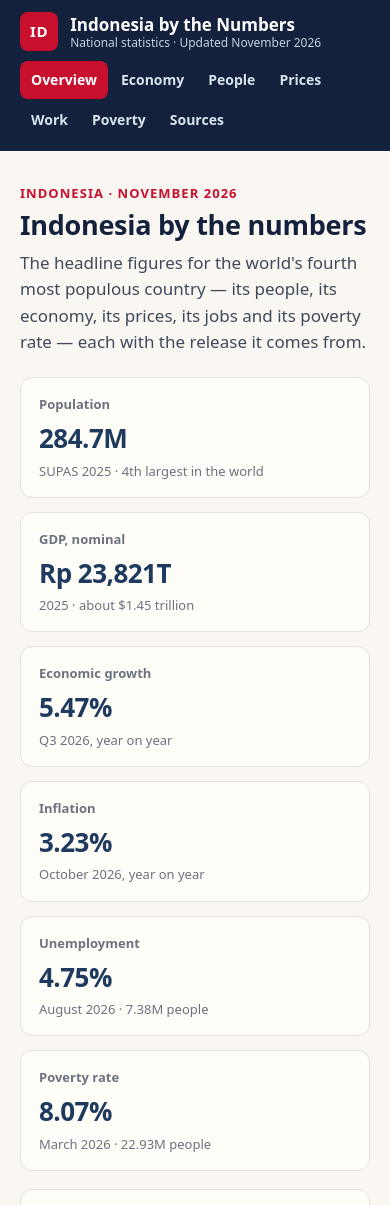
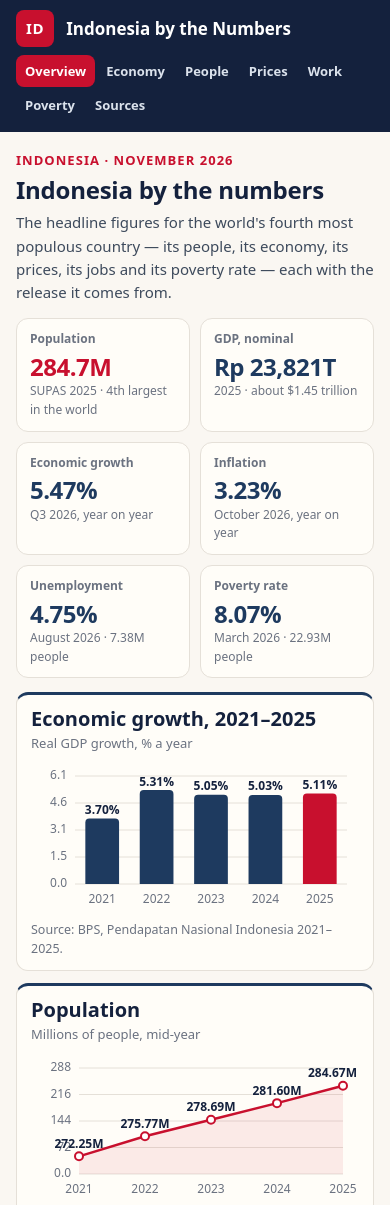
Before and after one commit to sura19/indonesia-stats-site, a plain HTML site: page app/index.html in a window 390 px wide. Shown: the top 1205 px of the page. Drawn offline with Linux system fonts and the light colour scheme.

Commit message:
Polish layout so charts fit the screenshot viewport
* Polish layout so charts fit the screenshot viewport

* Polish layout so charts fit the screenshot viewport

* Polish layout so charts fit the screenshot viewport

```diff
--- a/app/css/style.css
+++ b/app/css/style.css
@@ -24,9 +24,9 @@ body {
 
 /* Header */
 .site-header { background: var(--ink); color: #fff; position: sticky; top: 0; z-index: 10; }
-.header-inner { max-width: 1120px; margin: 0 auto; padding: 12px 20px; display: flex; align-items: center; gap: 24px; flex-wrap: wrap; }
+.header-inner { max-width: 1120px; margin: 0 auto; padding: 10px 20px; display: flex; align-items: center; gap: 24px; flex-wrap: wrap; }
 .brand { display: flex; align-items: center; gap: 12px; color: #fff; text-decoration: none; }
-.brand-mark { background: var(--red); color: #fff; font-weight: 800; font-size: 15px; padding: 8px 10px; border-radius: 8px; letter-spacing: 0.04em; }
+.brand-mark { background: var(--red); color: #fff; font-weight: 800; font-size: 15px; padding: 7px 10px; border-radius: 8px; letter-spacing: 0.04em; }
 .brand-text { display: flex; flex-direction: column; line-height: 1.25; }
 .brand-text strong { font-size: 17px; }
 .brand-text small { color: #c8d0dc; font-size: 12px; }
@@ -36,27 +36,30 @@ body {
 .nav-link.active { background: var(--red); color: #fff; }
 
 /* Page */
-.page { max-width: 1120px; margin: 0 auto; padding: 28px 20px 40px; }
-.section-head { margin: 4px 0 22px; }
+.page { max-width: 1120px; margin: 0 auto; padding: 20px 20px 40px; }
+.section-head { margin: 2px 0 14px; }
 .kicker { color: var(--red); font-weight: 700; font-size: 13px; letter-spacing: 0.08em; text-transform: uppercase; margin: 0 0 6px; }
-.section-head h1 { font-size: 34px; line-height: 1.15; margin: 0 0 10px; letter-spacing: -0.01em; }
-.lede { font-size: 17px; color: #3d4a5c; max-width: 720px; margin: 0; }
+.section-head h1 { font-size: 30px; line-height: 1.15; margin: 0 0 8px; letter-spacing: -0.01em; }
+.lede { font-size: 16px; color: #3d4a5c; max-width: 780px; margin: 0; }
 
-/* Stat cards */
-.stat-grid { display: grid; grid-template-columns: repeat(3, 1fr); gap: 14px; margin-bottom: 18px; }
-.stat-card { background: var(--card); border: 1px solid var(--line); border-radius: var(--radius); padding: 16px 18px; }
+/* Stat cards: one row of four on desktop, so the headline figures and
+   the first charts all fit in one screenshot viewport. The lead figure
+   of each view is picked out in flag red. */
+.stat-grid { display: grid; grid-template-columns: repeat(4, 1fr); gap: 12px; margin-bottom: 14px; }
+.stat-card { background: var(--card); border: 1px solid var(--line); border-radius: var(--radius); padding: 13px 16px; }
+.stat-card:first-child .stat-value { color: var(--red); }
 .stat-label { margin: 0 0 4px; color: var(--muted); font-size: 13px; font-weight: 600; }
-.stat-value { margin: 0 0 2px; font-size: 30px; font-weight: 800; letter-spacing: -0.02em; color: var(--navy); }
+.stat-value { margin: 0 0 2px; font-size: 32px; font-weight: 800; line-height: 1.15; letter-spacing: -0.02em; color: var(--navy); }
 .stat-sub { margin: 0; color: var(--muted); font-size: 13px; }
 
 /* Panels */
-.panel-row { display: grid; grid-template-columns: 1.6fr 1fr; gap: 14px; margin-bottom: 18px; }
-.panel { background: var(--card); border: 1px solid var(--line); border-radius: var(--radius); padding: 18px 20px; margin-bottom: 18px; }
+.panel-row { display: grid; grid-template-columns: 1.6fr 1fr; gap: 12px; margin-bottom: 14px; }
+.panel { background: var(--card); border: 1px solid var(--line); border-top: 3px solid var(--navy); border-radius: var(--radius); padding: 14px 18px; margin-bottom: 14px; }
 .panel-row .panel { margin-bottom: 0; }
-.panel h2 { font-size: 19px; margin: 0 0 2px; }
-.panel-sub { color: var(--muted); font-size: 13px; margin: 0 0 12px; }
+.panel h2 { font-size: 20px; line-height: 1.2; margin: 0 0 2px; }
+.panel-sub { color: var(--muted); font-size: 13px; margin: 0 0 8px; }
 .panel canvas { width: 100%; display: block; }
-.source-note { color: var(--muted); font-size: 12.5px; margin: 10px 0 0; }
+.source-note { color: var(--muted); font-size: 12.5px; margin: 8px 0 0; }
 .body-text { color: #3d4a5c; max-width: 720px; }
 .year-pick { float: right; font-size: 14px; font-weight: 400; }
 .year-pick select, .year-pick input, .year-pick button {
@@ -100,8 +103,19 @@ body {
   .fact-list { grid-template-columns: 1fr; }
 }
 @media (max-width: 520px) {
-  .stat-grid { grid-template-columns: 1fr; }
-  .stat-value { font-size: 26px; }
-  .header-inner { gap: 10px; }
+  /* Two-across stat cards on phones, so the first chart still fits
+     under them in one phone screenshot. */
+  .stat-grid { grid-template-columns: repeat(2, 1fr); gap: 10px; }
+  .stat-card { padding: 11px 13px; }
+  .stat-label { font-size: 12px; }
+  .stat-value { font-size: 24px; }
+  .stat-sub { font-size: 12px; }
+  .panel { padding: 12px 14px; }
+  .header-inner { gap: 8px; padding: 10px 16px; }
+  .brand-text small { display: none; }
   .main-nav { margin-left: 0; }
+  .nav-link { padding: 6px 9px; font-size: 13px; }
+  .page { padding: 16px 16px 32px; }
+  .section-head h1 { font-size: 24px; }
+  .lede { font-size: 15px; }
 }
--- a/app/js/charts.js
+++ b/app/js/charts.js
@@ -21,6 +21,14 @@ function setup(canvas, height) {
   return { ctx, w, h: height };
 }
 
+// Charts fit the space the screenshot gives them: shorter on narrow
+// (phone) canvases, so the whole chart — bars, labels and axis — stays
+// inside the viewport instead of being cut at its bottom edge.
+function fitHeight(canvas) {
+  const w = canvas.clientWidth || canvas.parentElement.clientWidth || 600;
+  return w < 420 ? 150 : 190;
+}
+
 function axes(ctx, w, h, pad, maxV, ticks) {
   ctx.strokeStyle = GRID;
   ctx.fillStyle = MUTED;
@@ -39,7 +47,8 @@ function axes(ctx, w, h, pad, maxV, ticks) {
 }
 
 export function drawBarChart(canvas, data, opts) {
-  const { unit = "", color = NAVY, height = 220, highlightLast = false } = opts || {};
+  const { unit = "", color = NAVY, height: optHeight, highlightLast = false } = opts || {};
+  const height = optHeight || fitHeight(canvas);
   const { ctx, w, h } = setup(canvas, height);
   const pad = { top: 14, right: 12, bottom: 28, left: 44 };
   const maxV = Math.max(...data.map((d) => d.value)) * 1.15;
@@ -65,7 +74,8 @@ export function drawBarChart(canvas, data, opts) {
 }
 
 export function drawLineChart(canvas, data, opts) {
-  const { unit = "", color = RED, height = 220, fill = true } = opts || {};
+  const { unit = "", color = RED, height: optHeight, fill = true } = opts || {};
+  const height = optHeight || fitHeight(canvas);
   const { ctx, w, h } = setup(canvas, height);
   const pad = { top: 16, right: 16, bottom: 28, left: 48 };
   const values = data.map((d) => d.value);
@@ -91,6 +101,12 @@ export function drawLineChart(canvas, data, opts) {
   ctx.strokeStyle = color;
   ctx.lineWidth = 2.5;
   ctx.stroke();
+  // End labels are clamped inside the canvas: a centred "Mar 2026" or
+  // "284.67M" at the last point would otherwise run past the right edge.
+  const clampX = (x, text) => {
+    const tw = ctx.measureText(text).width;
+    return Math.max(tw / 2 + 2, Math.min(w - tw / 2 - 2, x));
+  };
   ctx.textAlign = "center";
   data.forEach((d, i) => {
     ctx.beginPath();
@@ -100,26 +116,30 @@ export function drawLineChart(canvas, data, opts) {
     ctx.strokeStyle = color;
     ctx.lineWidth = 2;
     ctx.stroke();
+    const valueText = d.value.toFixed(2).replace(/\.00$/, "") + unit;
     ctx.fillStyle = INK;
     ctx.font = "bold 12px system-ui, -apple-system, sans-serif";
-    ctx.fillText(d.value.toFixed(2).replace(/\.00$/, "") + unit, xs[i], ys[i] - 12);
+    ctx.fillText(valueText, clampX(xs[i], valueText), ys[i] - 12);
     ctx.font = "12px system-ui, -apple-system, sans-serif";
     ctx.fillStyle = MUTED;
-    ctx.fillText(d.label, xs[i], h - pad.bottom + 16);
+    ctx.fillText(d.label, clampX(xs[i], d.label), h - pad.bottom + 16);
   });
 }
 
 export function drawDonut(canvas, data, opts) {
-  const { height = 220, colors = [NAVY, RED, TEAL, AMBER, "#7c6aa8", "#8a8f98"], centerTop = null, centerSub = "share of GDP" } = opts || {};
+  const { height: optHeight, colors = [NAVY, RED, TEAL, AMBER, "#7c6aa8", "#8a8f98"], centerTop = null, centerSub = "share of GDP" } = opts || {};
+  const height = optHeight || fitHeight(canvas);
   // Wide canvas: legend beside the ring. Narrow canvas (phones): legend
   // below the ring, with a taller canvas so nothing is clipped.
   const probeW = canvas.clientWidth || canvas.parentElement.clientWidth || 600;
   const side = probeW >= 420;
-  const tall = side ? height : 178 + data.length * 22 + 8;
+  // Narrow layout packs the ring and legend tight: ring centre at 76 with
+  // radius 63, legend rows 22 apart starting 20 below the ring's edge.
+  const tall = side ? height : 158 + (data.length - 1) * 22 + 14;
   const { ctx, w, h } = setup(canvas, tall);
   const total = data.reduce((s, d) => s + d.value, 0);
   const cx = side ? 92 : w / 2;
-  const cy = side ? h / 2 : 82;
+  const cy = side ? h / 2 : 76;
   const r = Math.min(78, (side ? h : 150) / 2 - 12);
   let a = -Math.PI / 2;
   data.forEach((d, i) => {
@@ -157,7 +177,7 @@ export function drawDonut(canvas, data, opts) {
       ly += 24;
     });
   } else {
-    let ly = cy + r + 22;
+    let ly = cy + r + 20;
     data.forEach((d, i) => {
       ctx.fillStyle = colors[i % colors.length];
       ctx.fillRect(16, ly - 5, 10, 10);
```
Also changed, not shown: screenshots/1-overview.jpg, screenshots/2-economy.jpg, screenshots/3-poverty.jpg, screenshots/4-people-phone.jpg.
